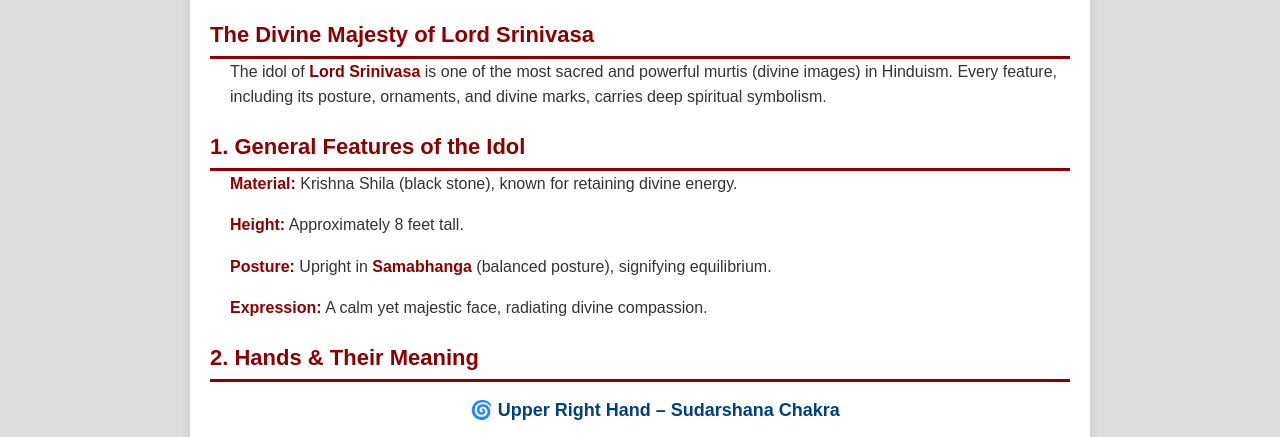
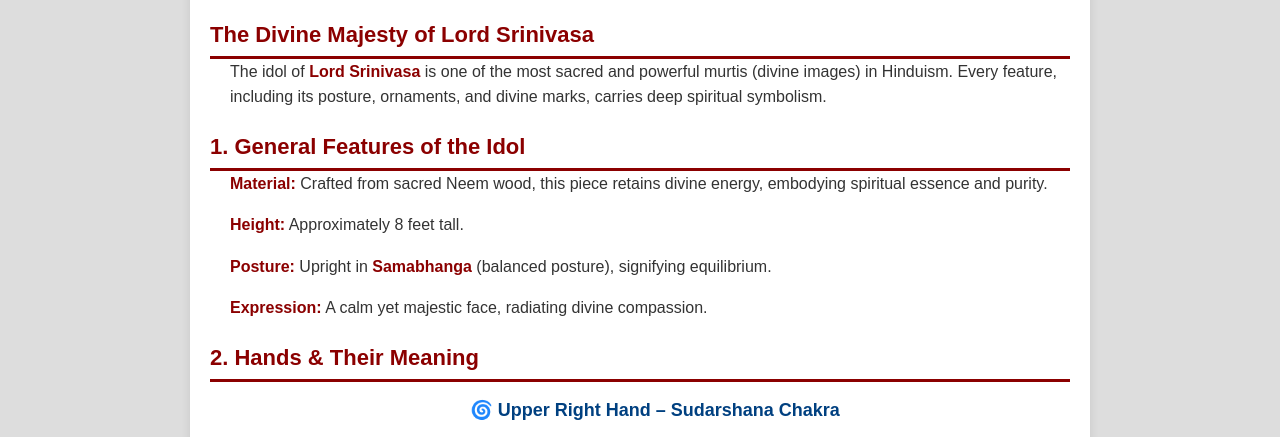
Before and after one commit to rviky2/Final_Temple_1, a plain HTML site: page about1.html in a window 1280 px wide. Shown: the part 663-1100 px from the top of the page. Drawn offline with nearby package versions, Linux system fonts and the light colour scheme.

Commit message:
fifth commit

```diff
--- a/about1.html
+++ b/about1.html
@@ -221,7 +221,7 @@
                 <p class="content">The idol of <span class="highlight">Lord Srinivasa</span>  is one of the most sacred and powerful murtis (divine images) in Hinduism. Every feature, including its posture, ornaments, and divine marks, carries deep spiritual symbolism.</p>
 
                 <div class="section-title">1. General Features of the Idol</div>
-                <p class="content"><span class="highlight">Material:</span> Krishna Shila (black stone), known for retaining divine energy.</p>
+                <p class="content"><span class="highlight">Material:</span> Crafted from sacred Neem wood, this piece retains divine energy, embodying spiritual essence and purity.</p>
                 <p class="content"><span class="highlight">Height:</span> Approximately 8 feet tall.</p>
                 <p class="content"><span class="highlight">Posture:</span> Upright in <span class="highlight">Samabhanga</span> (balanced posture), signifying equilibrium.</p>
                 <p class="content"><span class="highlight">Expression:</span> A calm yet majestic face, radiating divine compassion.</p>
```
